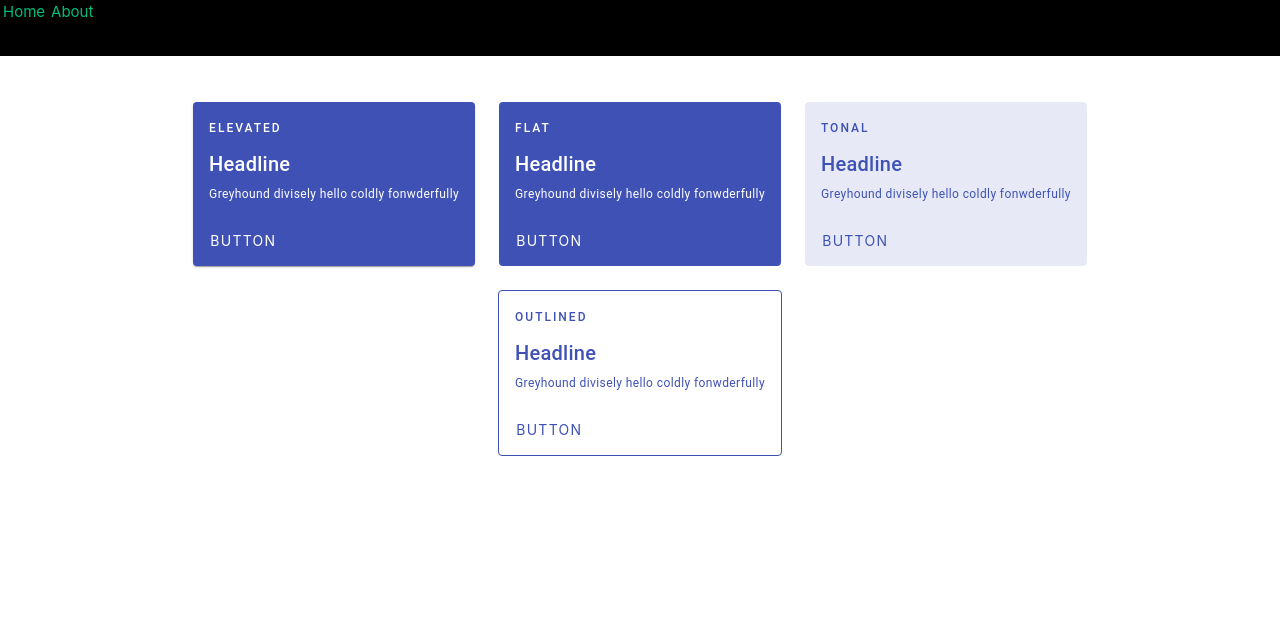
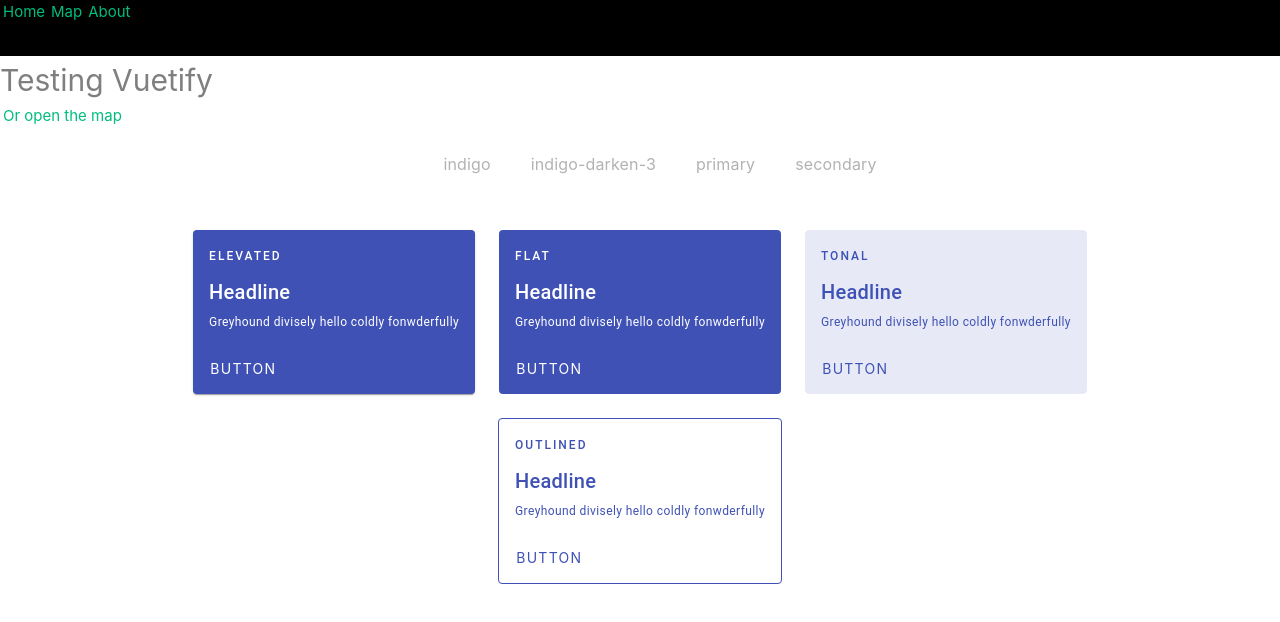
Before and after one commit to AlitaBernachot/tatamap-overmap, a Vue app: page / in a window 1280 px wide. Shown: the top 622 px of the page. Built offline with nearby package versions, Linux system fonts and the light colour scheme.

Commit message:
feat: update home page and link to map

```diff
--- a/src/App.vue
+++ b/src/App.vue
@@ -7,6 +7,7 @@
     <div>
       <nav>
         <RouterLink to="/">Home</RouterLink>
+        <RouterLink to="/map">Map</RouterLink>
         <RouterLink to="/about">About</RouterLink>
       </nav>
     </div>
--- a/src/components/TheWelcome.vue
+++ b/src/components/TheWelcome.vue
@@ -6,6 +6,9 @@
 </script>
 
 <template>
+  <h1 class="pt-14">Testing Vuetify</h1>
+  <p><a href="/map">Or open the map</a></p>
+
   <v-container>
     <v-row align="center" justify="center">
       <v-col
--- a/src/router/index.ts
+++ b/src/router/index.ts
@@ -1,5 +1,6 @@
 import { createRouter, createWebHistory } from 'vue-router'
 import HomeView from '../views/HomeView.vue'
+import MapView from '../views/MapView.vue'
 
 const router = createRouter({
   history: createWebHistory(import.meta.env.BASE_URL),
@@ -12,7 +13,8 @@
     {
       path: '/map',
       name: 'map',
-      component: () => import('../views/MapView.vue')
+      component: MapView
+      // component: () => import('../views/MapView.vue')
     },
     {
       path: '/about',
```
